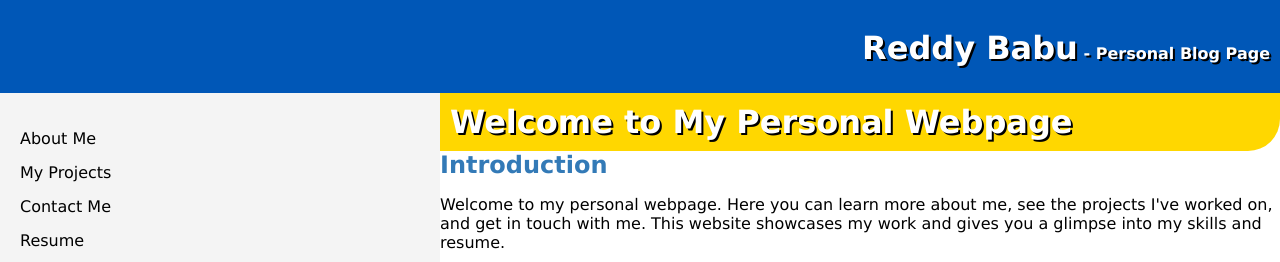
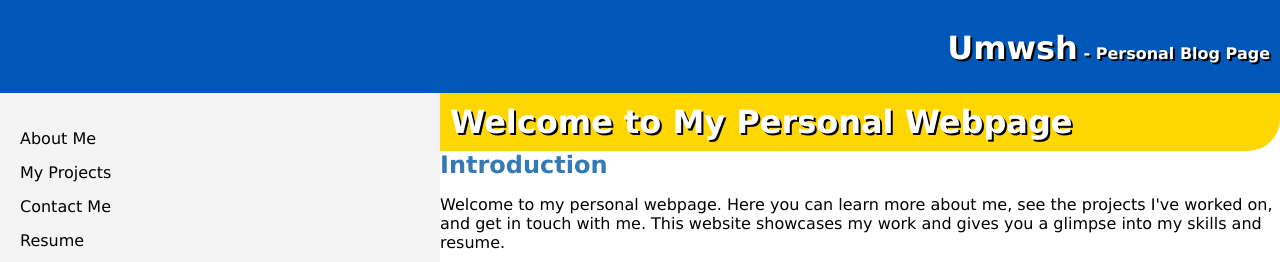
Before and after one commit to reddy-161/web-technology, a plain HTML site: page index.html in a window 1280 px wide. Shown: the top 262 px of the page. Drawn offline with Linux system fonts and the light colour scheme.

Commit message:
Update index.html

```diff
--- a/index.html
+++ b/index.html
@@ -10,7 +10,7 @@
 <body>
 <header>
     <div class="hdrtxt">
-        <p class="head"><a href="/" style="text-decoration: none; color: white;">Reddy Babu<span class="hdrtxt-xtr"> - Personal Blog Page</span></a></p>
+        <p class="head"><a href="/" style="text-decoration: none; color: white;">Umwsh<span class="hdrtxt-xtr"> - Personal Blog Page</span></a></p>
     </div>
 </header>
 <div class="main-container">
```
